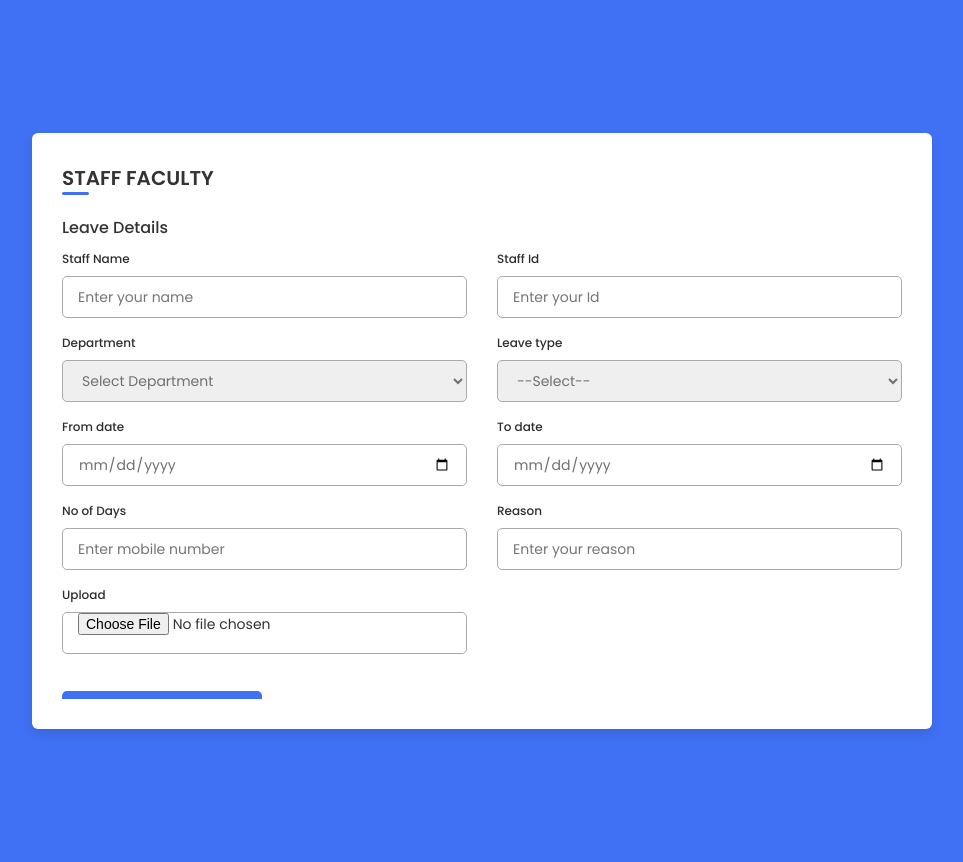
After one commit to sanjay979/IQAC, a PHP site: page /compenents/LeaveForm/leaveform.php in a window 1280 px wide. The commit adds this page. Shown: the whole page, without its empty margins (158-1121 px from the left). Run offline with PHP 8.4, Linux system fonts and the light colour scheme; some libraries are stand-ins or nearby versions.

Commit message:
leaveform design completed

```diff
--- /dev/null
+++ b/compenents/LeaveForm/leaveform.php
@@ -0,0 +1,252 @@
+<!DOCTYPE html>
+<html lang="en">
+<head>
+    <meta charset="UTF-8">
+    <meta http-equiv="X-UA-Compatible" content="IE=edge">
+    <meta name="viewport" content="width=device-width, initial-scale=1.0">
+
+    <link rel="stylesheet" href="style.css">
+    <link rel="stylesheet" href="https://unicons.iconscout.com/release/v4.0.0/css/line.css">
+
+   <title>Responsive Regisration Form </title>
+   <style>
+@import url('https://fonts.googleapis.com/css2?family=Poppins:wght@200;300;400;500;600&display=swap');
+
+
+*{
+    margin: 0;
+    padding: 0;
+    box-sizing: border-box;
+    font-family: 'Poppins', sans-serif;
+}
+body{
+    min-height: 100vh;
+    display: flex;
+    align-items: center;
+    justify-content: center;
+    background: #4070f4;
+}
+.container{
+    position: relative;
+    max-width: 900px;
+    width: 100%;
+    border-radius: 6px;
+    padding: 30px;
+    margin: 0 15px;
+    background-color: #fff;
+    box-shadow: 0 5px 10px rgba(0,0,0,0.1);
+}
+.container header{
+    position: relative;
+    font-size: 20px;
+    font-weight: 600;
+    color: #333;
+}
+.container header::before{
+    content: "";
+    position: absolute;
+    left: 0;
+    bottom: -2px;
+    height: 3px;
+    width: 27px;
+    border-radius: 8px;
+    background-color: #4070f4;
+}
+.container form{
+    position: relative;
+    margin-top: 16px;
+    min-height: 490px;
+    background-color: #fff;
+    overflow:auto;
+}
+.container form .form{
+    position: absolute;
+    background-color: #fff;
+    transition: 0.3s ease;
+}
+form.secActive .form.first{
+    opacity: 0;
+    pointer-events: none;
+    transform: translateX(-100%);
+}
+.container form .title{
+    display: block;
+    margin-bottom: 8px;
+    font-size: 16px;
+    font-weight: 500;
+    margin: 6px 0;
+    color: #333;
+}
+.container form .fields{
+    display: flex;
+    align-items: center;
+    justify-content: space-between;
+    flex-wrap: wrap;
+}
+form .fields .input-field{
+    display: flex;
+    width: calc(100% / 2 - 15px);
+    flex-direction: column;
+    margin: 4px 0;
+}
+.input-field label{
+    font-size: 12px;
+    font-weight: 500;
+    color: #2e2e2e;
+}
+.input-field input, select{
+    outline: none;
+    font-size: 14px;
+    font-weight: 400;
+    color: #333;
+    border-radius: 5px;
+    border: 1px solid #aaa;
+    padding: 0 15px;
+    height: 42px;
+    margin: 8px 0;
+}
+.input-field input :focus,
+.input-field select:focus{
+    box-shadow: 0 3px 6px rgba(0,0,0,0.13);
+}
+.input-field select,
+.input-field input[type="date"]{
+    color: #707070;
+}
+.input-field input[type="date"]:valid{
+    color: #333;
+}
+.container form button{
+    display: flex;
+    align-items: center;
+    justify-content: center;
+    height: 45px;
+    max-width: 200px;
+    width: 100%;
+    border: none;
+    outline: none;
+    color: #fff;
+    border-radius: 5px;
+    margin: 25px 0;
+    background-color: #4070f4;
+    transition: all 0.3s linear;
+    cursor: pointer;
+}
+.container form {
+    font-size: 14px;
+    font-weight: 400;
+}
+form button:hover{
+    background-color: #265df2;
+}
+form button i{
+    margin: 0 6px;
+}
+
+
+ @media (max-width: 750px) {
+    .container form{
+        overflow-y: scroll;
+    }
+    .container form::-webkit-scrollbar{
+       display: none;
+    }
+    form .fields .input-field{
+        width: calc(100% / 2 - 15px);
+    }
+}
+
+@media (max-width: 550px) {
+    form .fields .input-field{
+        width: 100%;
+    }
+}
+
+</style>
+</head>
+
+<body>
+    <div class="container">
+        <header>STAFF FACULTY</header>
+
+        <form action="#">
+            <div class="form first">
+                <div class="details personal">
+                    <span class="title">Leave Details</span>
+
+                    <div class="fields">
+
+                        <div class="input-field">
+                            <label>Staff Name</label>
+                            <input type="text" placeholder="Enter your name" required>
+                        </div>
+
+                        <div class="input-field">
+                            <label>Staff Id</label>
+                            <input type="text" placeholder="Enter your Id" required>
+                        </div>
+
+                        <div class="input-field">
+                            <label>Department</label>
+                            <select required>
+                                <option disabled selected>Select Department</option>
+                                <option>Computer Science</option>
+                                <option>Physics</option>
+                                <option>Chemistry</option>
+                            </select>
+                        </div>
+
+                        <div class="input-field">
+                            <label>Leave type</label>
+                            <select required>
+                                <option disabled selected>--Select--</option>
+                                <option>OD</option>
+                                <option>CL</option>
+                                <option>ML</option>
+                            </select>
+                        </div>
+
+                        <div class="input-field">
+                            <label>From date</label>
+                            <input type="date" placeholder="Enter from date" required>
+                        </div>
+
+                        <div class="input-field">
+                            <label>To date</label>
+                            <input type="date" placeholder="Enter to date" required>
+                        </div>
+
+                        <div class="input-field">
+                            <label>No of Days</label>
+                            <input type="number" placeholder="Enter mobile number" required>
+                        </div>
+
+                        <div class="input-field">
+                            <label>Reason</label>
+                            <input type="text" placeholder="Enter your reason" required>
+                        </div>
+
+                        <div class="input-field">
+                            <label>Upload</label>
+                            <input type="file" placeholder="Enter your reason" required  >
+                        </div>
+
+                    </div>
+                </div>
+
+
+                    <button class="submitBtn">
+                        <span class="btnText">Submit</span>
+                        <i class="uil uil-navigator"></i>
+                    </button>
+
+            </div>
+
+
+        </form>
+    </div>
+
+
+
+</body>
+</html>
--- a/staff.php
+++ b/staff.php
@@ -58,13 +58,13 @@
             </div>
                 </div>
 
-            <?php
+            <!-- <?php
             foreach ($row_dept as $row) {
               echo '<option value="'.$row['staff_name'].'">'.$row['staff_id'].'</option>';
             }
-            ?>
+            ?> -->
            </select>
-				</div> -->
+				</div>
 			<div class="row">
 				<div class="col-lg-3 form-group">
 					<label>&nbsp;</label>
```
